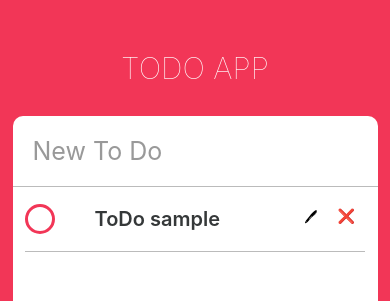
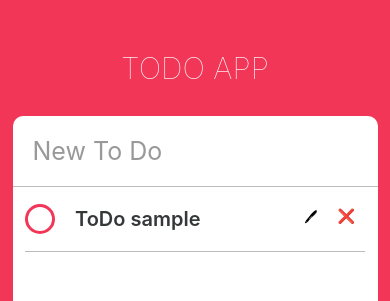
Before and after one commit to Wanjuuuuu/ReactNativeStudy, a React Native app in the folder ToDoApp/: screen / in a window 390 px wide. Shown: the top 301 px of the page. Built offline with nearby package versions, Linux system fonts and the light colour scheme.

Commit message:
Fix the issue that start of ToDo's TextInput changed when editing

```diff
--- a/ToDoApp/ToDo.js
+++ b/ToDoApp/ToDo.js
@@ -33,8 +33,8 @@ export default class ToDo extends React.Component {
           {isEditing ? (
             <TextInput
               style={[
+                styles.text,
                 styles.input,
-                styles.text,
                 isCompleted ? styles.completedText : styles.incompletedText
               ]}
               value={toDoValue}
@@ -141,7 +141,6 @@ const styles = StyleSheet.create({
     flexDirection: "row",
     alignItems: "center",
     width: width / 2,
-    justifyContent: "space-between"
   },
   actions: {
     flexDirection: "row"
@@ -151,7 +150,5 @@ const styles = StyleSheet.create({
     marginHorizontal: 10
   },
   input: {
-    marginVertical: 20,
-    width: width / 2
   }
 });
```
